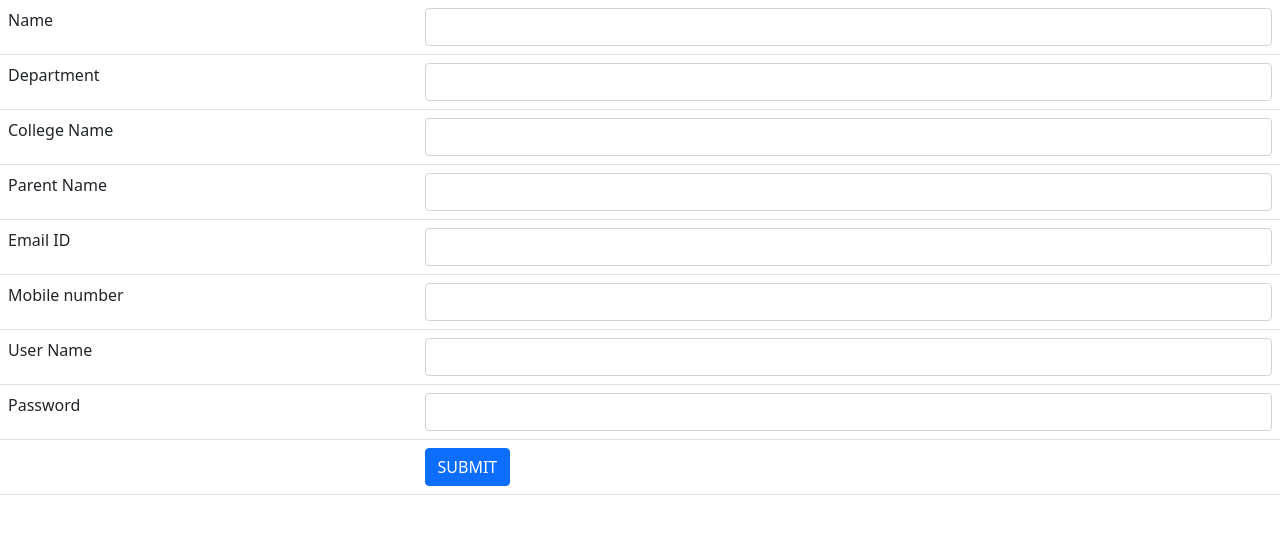
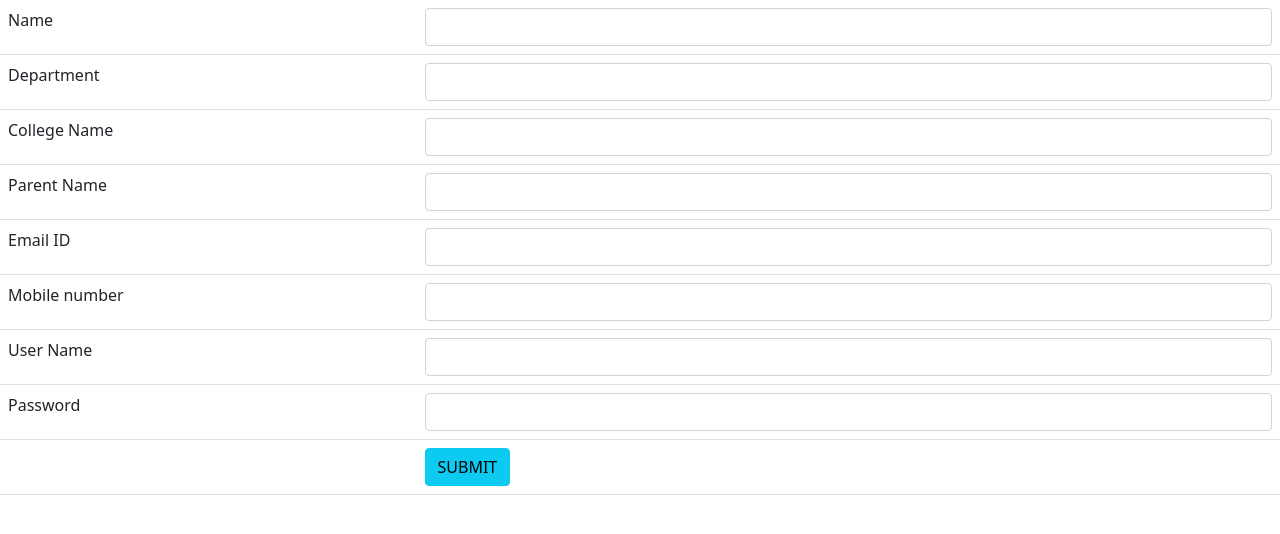
Before and after one commit to sherinsebastian200/student-app, a plain HTML site: page index.html in a window 1280 px wide. Drawn offline with nearby package versions, Linux system fonts and the light colour scheme.

Commit message:
button color changed

```diff
--- a/index.html
+++ b/index.html
@@ -42,7 +42,7 @@
 </tr>
 <tr>
     <td></td>
-    <td><button class="btn btn-primary">SUBMIT</button></td>
+    <td><button class="btn btn-info">SUBMIT</button></td>
 </tr>
 
 
```
